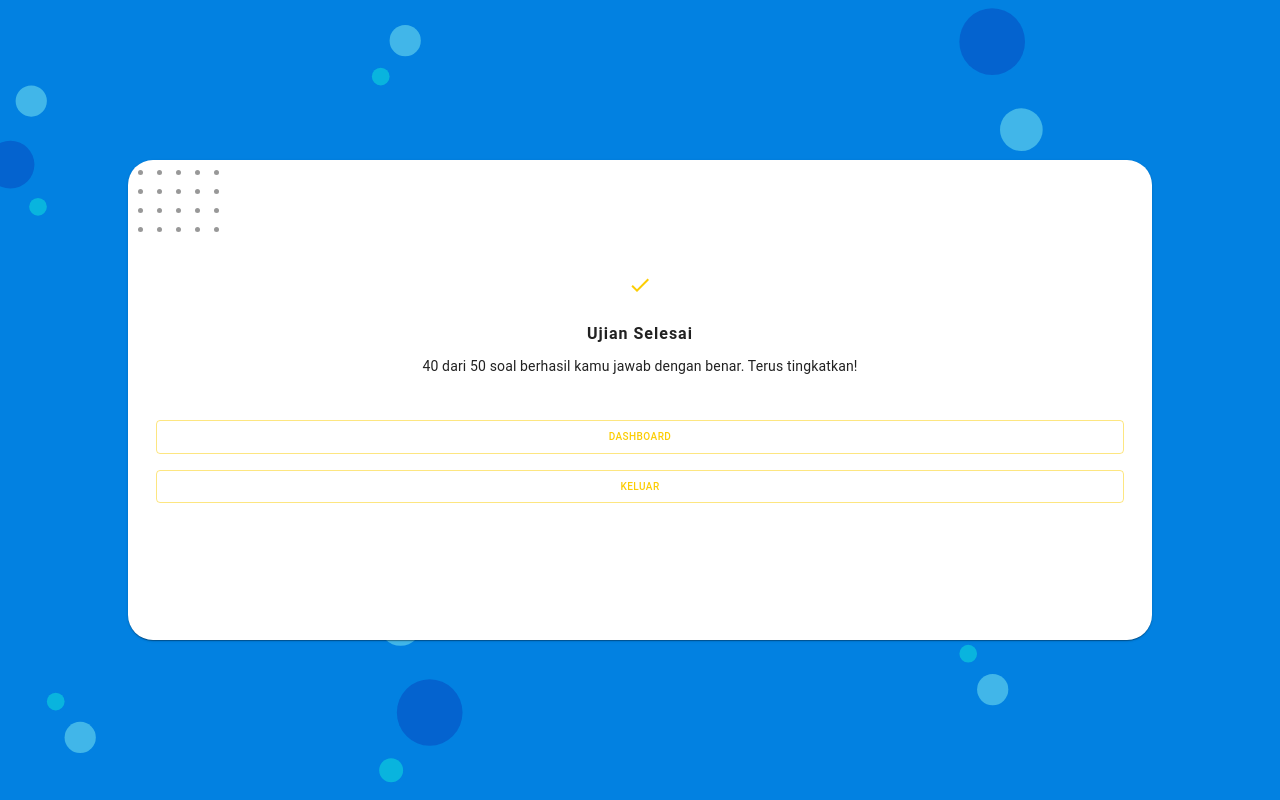
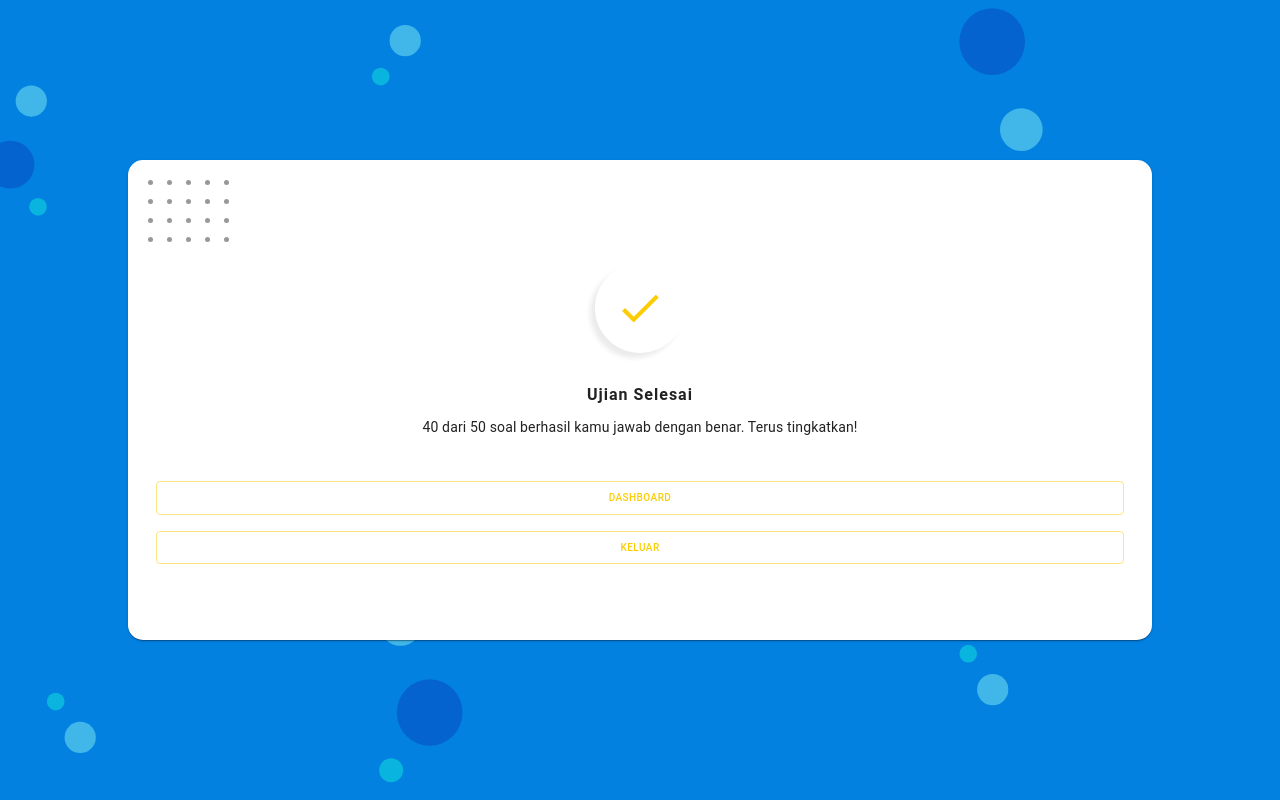
Before and after one commit to louisedgar/oeji-liff, a React (Create React App) app: page /hasil in a window 1280 px wide. Built offline with nearby package versions, Linux system fonts and the light colour scheme.

Commit message:
fixed hasil-page

```diff
--- a/src/components/HasilCard.css
+++ b/src/components/HasilCard.css
@@ -8,11 +8,17 @@
 .hasil-card-decor {
   justify-content: left;
   max-width: 60px;
-  margin: 10px 0 0 10px;
+  margin: 20px 0 0 20px;
+  position: relative;
+  z-index: 0;
 }
 
 .hasil-icon {
-  margin: 20px auto;
-  max-width: 100px;
-  max-height: 100px;
+  margin: 0px auto 30px;
+  min-width: 50px;
+  min-height: 50px;
+  text-align: center;
+  justify-content: center;
+  border-radius: 90px;
+  box-shadow: -5px 5px 5px rgb(235, 235, 235);
 }
--- a/src/components/HasilCard.js
+++ b/src/components/HasilCard.js
@@ -27,7 +27,7 @@ const useStyles = makeStyles({
     minHeight: "60%",
     textAlign: "center",
     margin: "0 auto",
-    borderRadius: "25px"
+    borderRadius: "15px"
   },
 
   title: {
@@ -57,11 +57,24 @@ export default function HasilCard() {
           <img src={Decoration}></img>
         </div>
         <CardContent>
-          <div>
-            <div className="hasil-icon">
-              <Check color="secondary" />
-            </div>
+          <div
+            className="hasil-icon"
+            style={{
+              width: "90px",
+              height: "90px",
+              alignItems: "center"
+            }}
+          >
+            <Check
+              color="secondary"
+              style={{
+                width: "50px",
+                height: "50px",
+                margin: "20px auto" // Important: centering the icon
+              }}
+            />
           </div>
+
           <Typography component="h1" className={classes.title}>
             Ujian Selesai
           </Typography>
--- a/src/components/SoalCard.css
+++ b/src/components/SoalCard.css
@@ -1,16 +1,18 @@
 .sub-title {
   color: #0074e1;
   font-weight: bolder;
+  padding-left: 10px;
 }
 
 .question {
-  margin: 10px 20px;
+  margin: 20px;
 }
 
 .choice {
   display: flex;
   flex-direction: column;
-  margin: 0 auto;
-  padding-left: 20px;
-  padding-right: 20px;
+  margin: 0 auto 30px;
+  padding-left: 30px;
+  padding-right: 30px;
+  text-align: left;
 }
--- a/src/components/SoalCard.js
+++ b/src/components/SoalCard.js
@@ -10,7 +10,7 @@ const useStyles = makeStyles({
   root: {
     width: "100%",
     minHeight: "70vh",
-    borderRadius: "25px 25px 0 0",
+    borderRadius: "15px 15px 0 0",
     fontSize: "12px"
   }
 });
--- a/src/components/SoalChoice.css
+++ b/src/components/SoalChoice.css
@@ -1,4 +1,4 @@
 .btn {
-  text-align: center;
+  text-align: left;
   width: 100%;
 }
```
